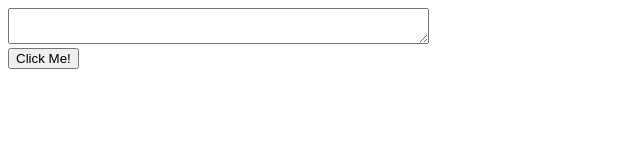
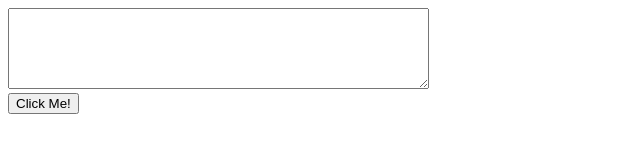
Before and after one commit to Juan-of-many/cse121b, a plain HTML site: page w06-task.html in a window 1280 px wide. Shown: the whole page, without its empty margins (0-640 px from the left). Drawn offline with Linux system fonts and the light colour scheme.

Commit message:
another poop

```diff
--- a/scripts/w06-task.js
+++ b/scripts/w06-task.js
@@ -74,7 +74,7 @@ function censor_check(event) {
 
 var user_word = document.getElementById(`cone_of_silence`).value;
 event.preventDefault();
-console.log(user_word);
+console.log(user_word.value);
 console.log("hi");
 
 if (bad_words.includes(user_word)) {
--- a/w06-task.html
+++ b/w06-task.html
@@ -7,7 +7,7 @@
     </head>
     <body>
         <form name="user_word" method="post" action="">
-        <textarea id="cone_of_silence" name="text_field" rows="2" cols="50"></textarea>
+        <textarea id="cone_of_silence" name="text_field" rows="5" cols="50"></textarea>
         <br/>
         <input id="button" type="submit" value="Click Me!"/>
         </form>
```
